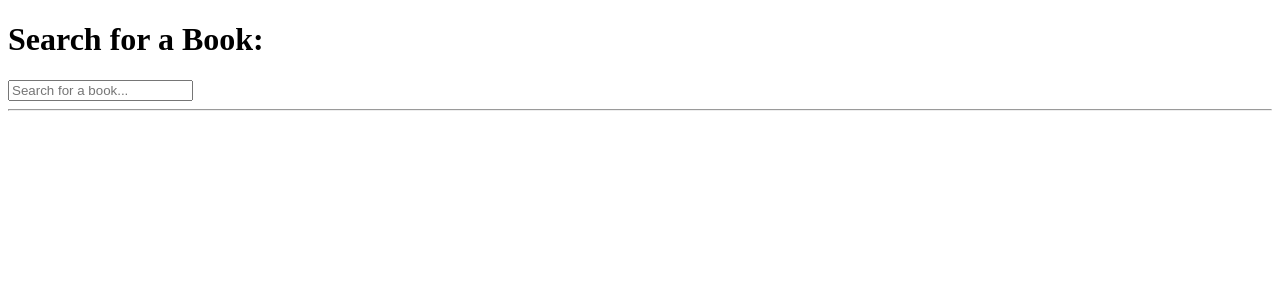
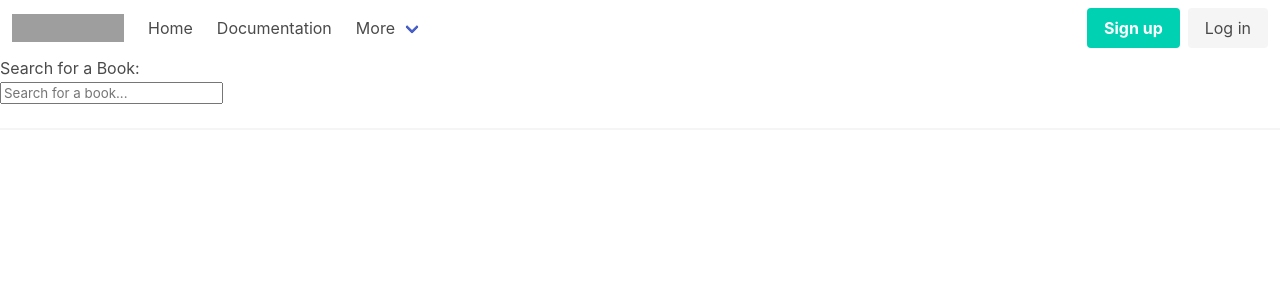
Before and after one commit to nomisreual/books, a Flask app: page / in a window 1280 px wide. Shown: the top 300 px of the page. Run offline with Flask 3, Linux system fonts and the light colour scheme; parts of the project's set-up code (start-up, migrations or seed data) failed here and were passed over; some libraries are stand-ins or nearby versions; grey boxes are pictures that could not be loaded.

Commit message:
Included Bulma.

```diff
--- a/src/books/app/templates/base.html
+++ b/src/books/app/templates/base.html
@@ -7,9 +7,70 @@
     <title>Welcome</title>
     {% endif %}
     <link rel="shortcut icon" href="{{ url_for('static', filename='favicon.ico') }}">
+    <link rel="stylesheet" href="https://cdn.jsdelivr.net/npm/bulma@0.9.4/css/bulma.min.css">
     <script src="https://unpkg.com/htmx.org@1.9.10" integrity="sha384-D1Kt99CQMDuVetoL1lrYwg5t+9QdHe7NLX/SoJYkXDFfX37iInKRy5xLSi8nO7UC" crossorigin="anonymous"></script>
 
   </head>
+  <nav class="navbar" role="navigation" aria-label="main navigation">
+    <div class="navbar-brand">
+      <a class="navbar-item" href="https://bulma.io">
+        <img src="https://bulma.io/images/bulma-logo.png" width="112" height="28">
+      </a>
+
+      <a role="button" class="navbar-burger" aria-label="menu" aria-expanded="false" data-target="navbarBasicExample">
+        <span aria-hidden="true"></span>
+        <span aria-hidden="true"></span>
+        <span aria-hidden="true"></span>
+      </a>
+    </div>
+
+    <div id="navbarBasicExample" class="navbar-menu">
+      <div class="navbar-start">
+        <a class="navbar-item">
+          Home
+        </a>
+
+        <a class="navbar-item">
+          Documentation
+        </a>
+
+        <div class="navbar-item has-dropdown is-hoverable">
+          <a class="navbar-link">
+            More
+          </a>
+
+          <div class="navbar-dropdown">
+            <a class="navbar-item">
+              About
+            </a>
+            <a class="navbar-item">
+              Jobs
+            </a>
+            <a class="navbar-item">
+              Contact
+            </a>
+            <hr class="navbar-divider">
+            <a class="navbar-item">
+              Report an issue
+            </a>
+          </div>
+        </div>
+      </div>
+
+      <div class="navbar-end">
+        <div class="navbar-item">
+          <div class="buttons">
+            <a class="button is-primary">
+              <strong>Sign up</strong>
+            </a>
+            <a class="button is-light">
+              Log in
+            </a>
+          </div>
+        </div>
+      </div>
+    </div>
+  </nav>
   <body>
 
     <!-- Content block -->
```
